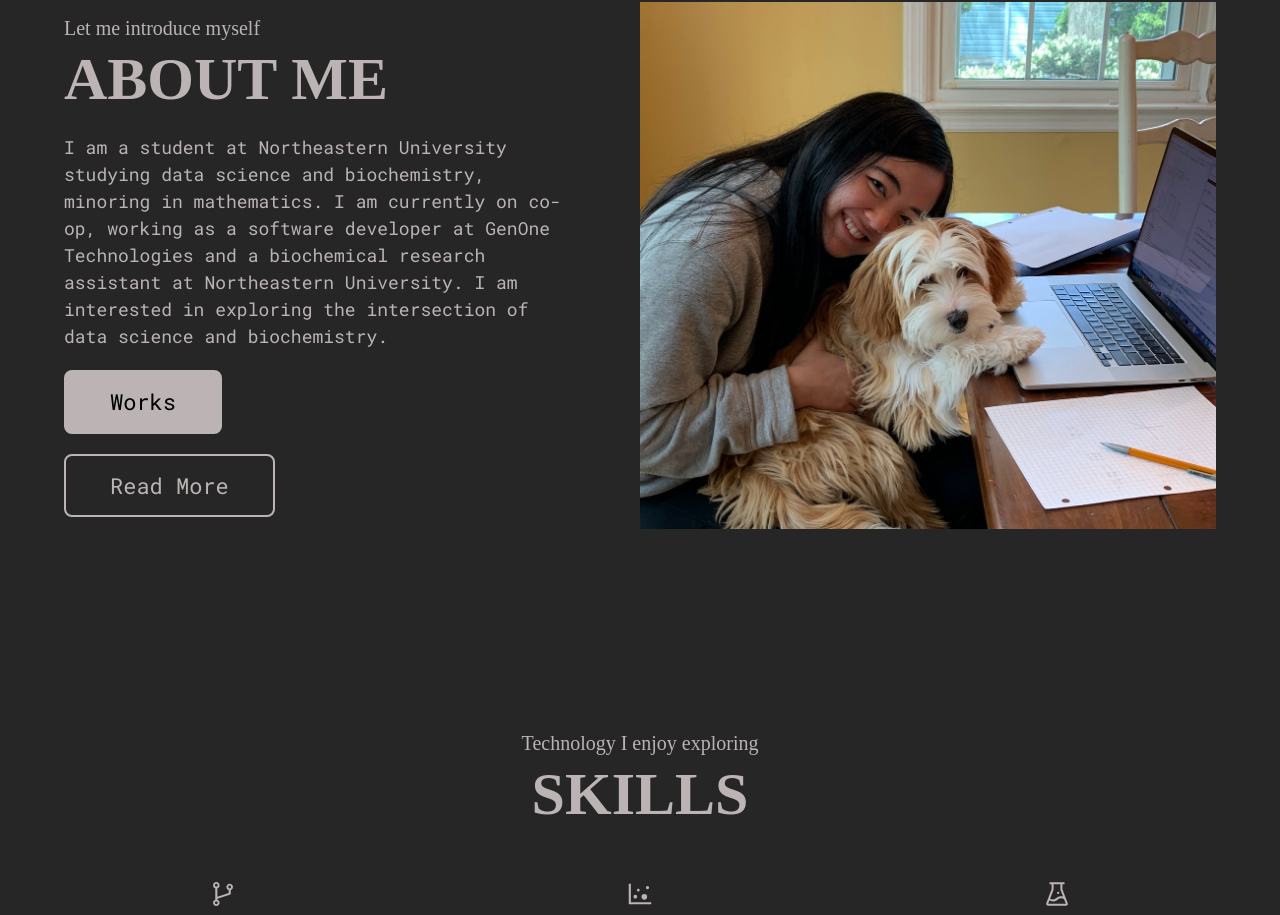
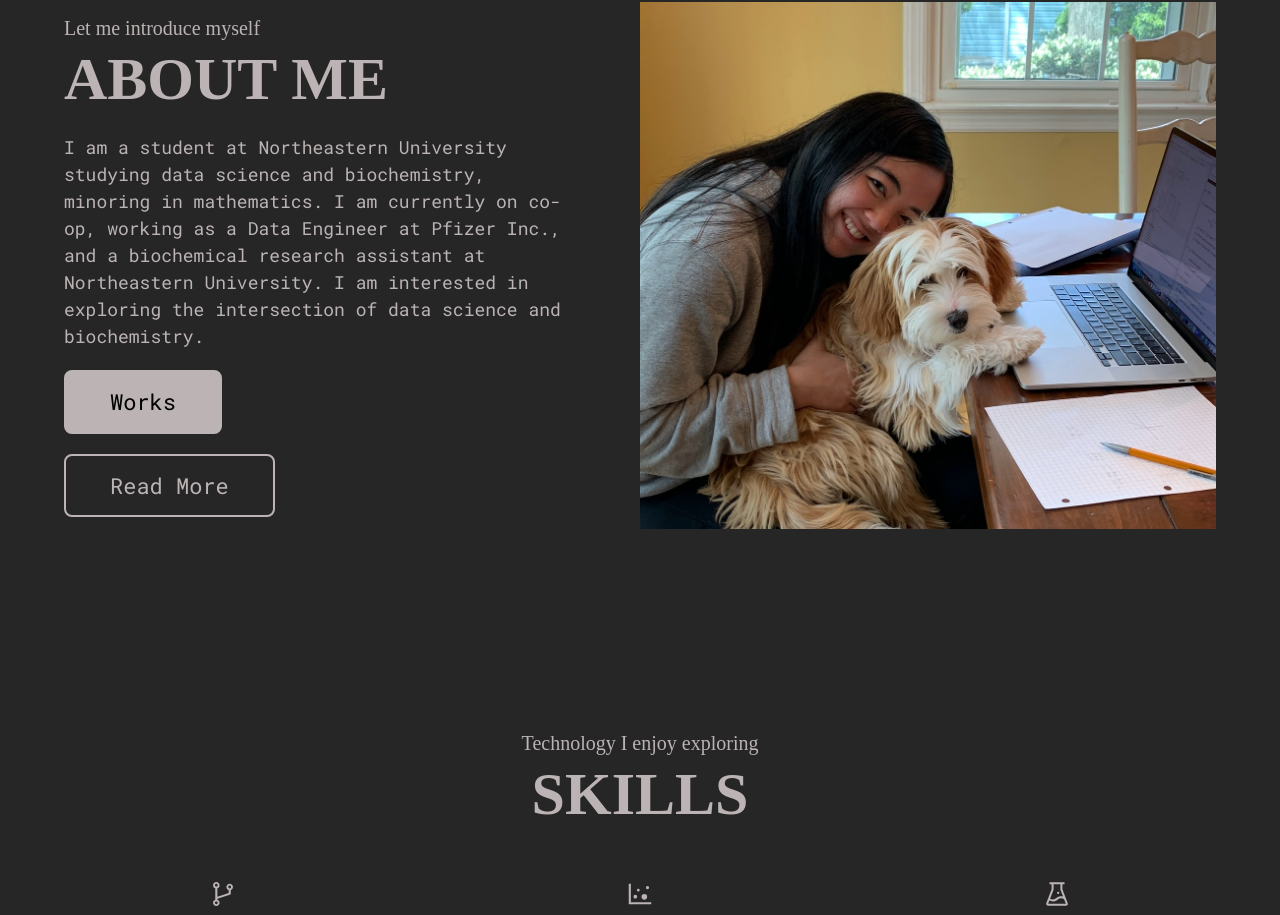
Before and after one commit to emily-chen702/emily-chen-portfolio, a React (Create React App) app: page / in a window 1280 px wide. Shown: the part 1098-2013 px from the top of the page. Built offline with nearby package versions, Linux system fonts and the light colour scheme.

Commit message:
update about picture

```diff
--- a/src/components/AboutSection.js
+++ b/src/components/AboutSection.js
@@ -82,10 +82,9 @@ export default function AboutSection() {
           <PText>
             I am a student at Northeastern University studying data science and
             biochemistry, minoring in mathematics. I am currently on co-op,
-            working as a software developer at GenOne Technologies and a
-            biochemical research assistant at Northeastern University. I am
-            interested in exploring the intersection of data science and
-            biochemistry.
+            working as a Data Engineer at Pfizer Inc., and a biochemical
+            research assistant at Northeastern University. I am interested in
+            exploring the intersection of data science and biochemistry.
           </PText>
           <div className="aboutSection__buttons">
             <Button btnLink="/projects" btnText="Works" />
```
Also changed, not shown: src/assets/data/leadership.js (+12 -12 lines), 2 other files (tests, documents, lock files or other folders).
